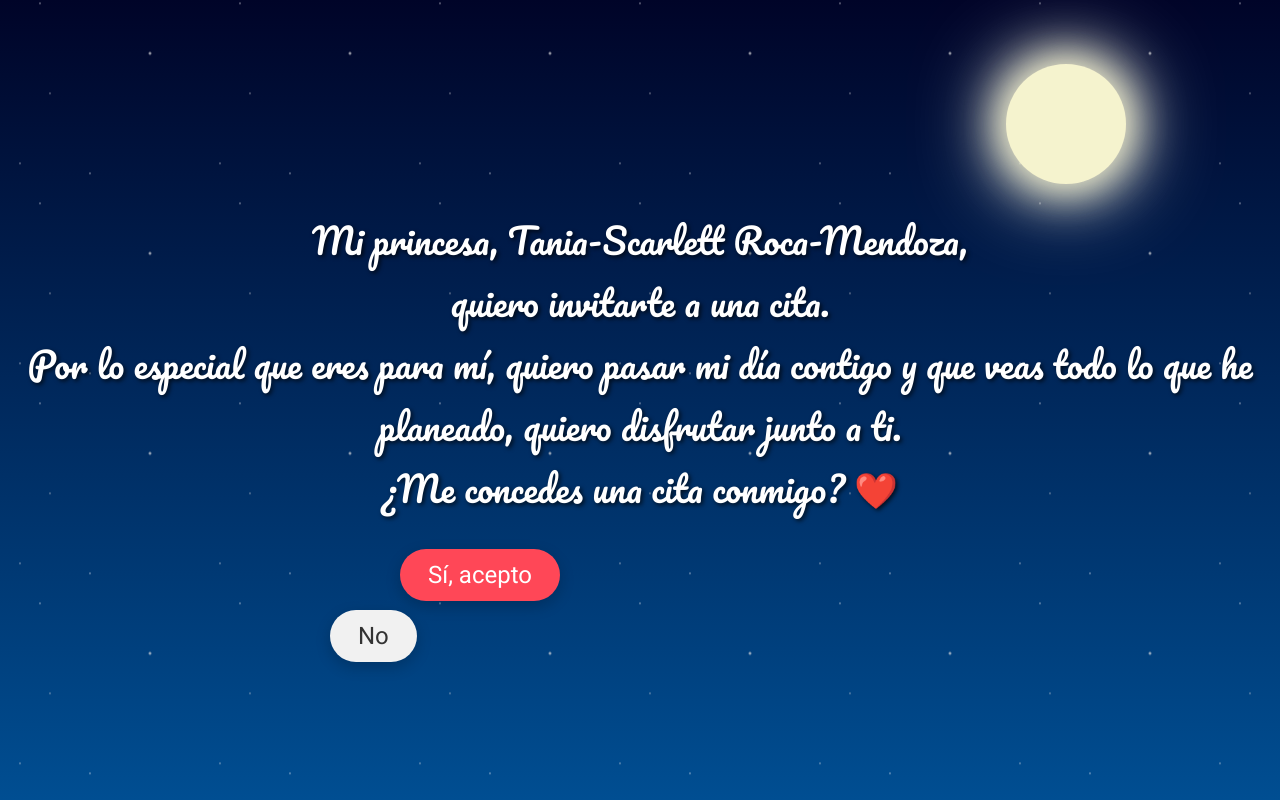
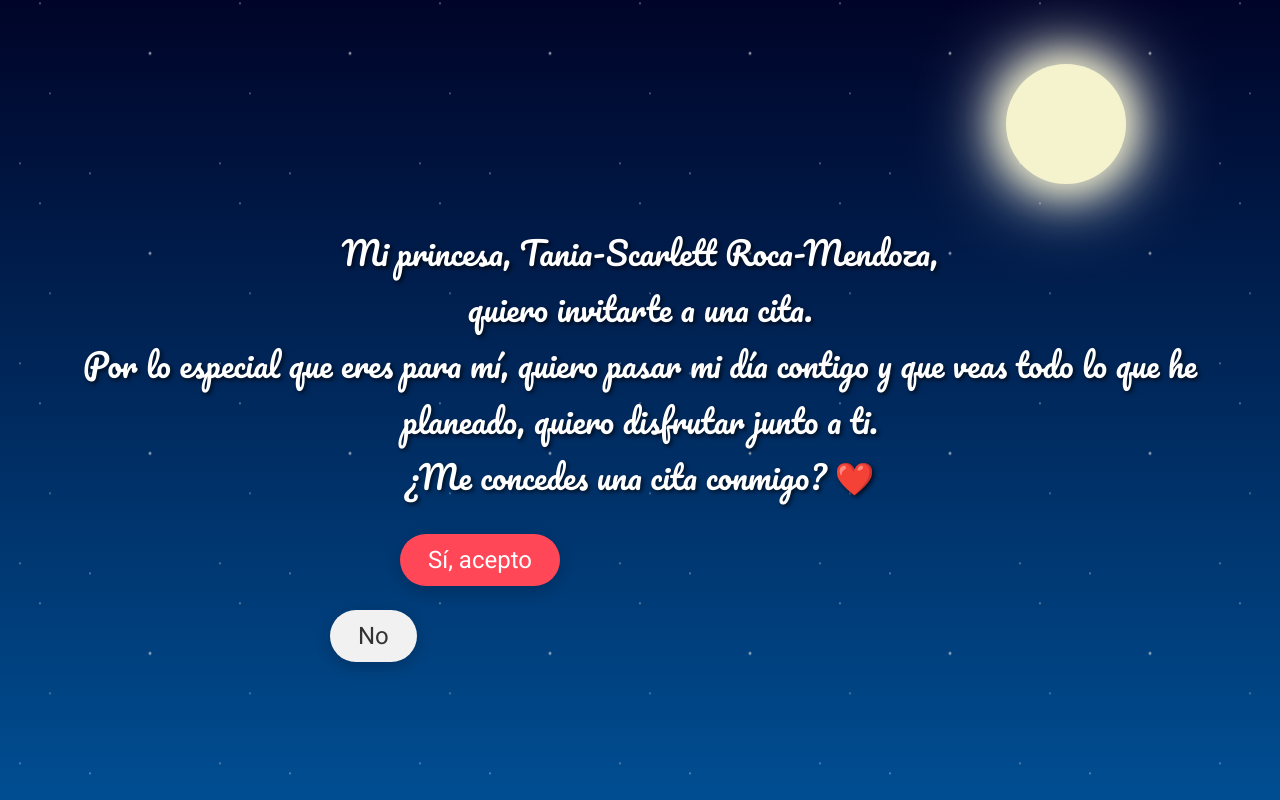
Before and after one commit to Dav1dNAv4/For-Tania, a plain HTML site: page index.html in a window 1280 px wide. Shown: the top 800 px of the page. Drawn offline with Linux system fonts and the light colour scheme.

Commit message:
estilos.css

```diff
--- a/estilos.css
+++ b/estilos.css
@@ -51,7 +51,7 @@ body {
 /* Estilo para el texto principal (fuente reducida) */
 p {
     font-family: 'Pacifico', cursive;
-    font-size: 2.2em; /* Tamaño de fuente ligeramente reducido */
+    font-size: 2.0em; /* Tamaño de fuente ligeramente reducido */
     color: white;
     padding: 20px;
     text-shadow: 2px 2px 4px rgba(0, 0, 0, 0.7);
```
